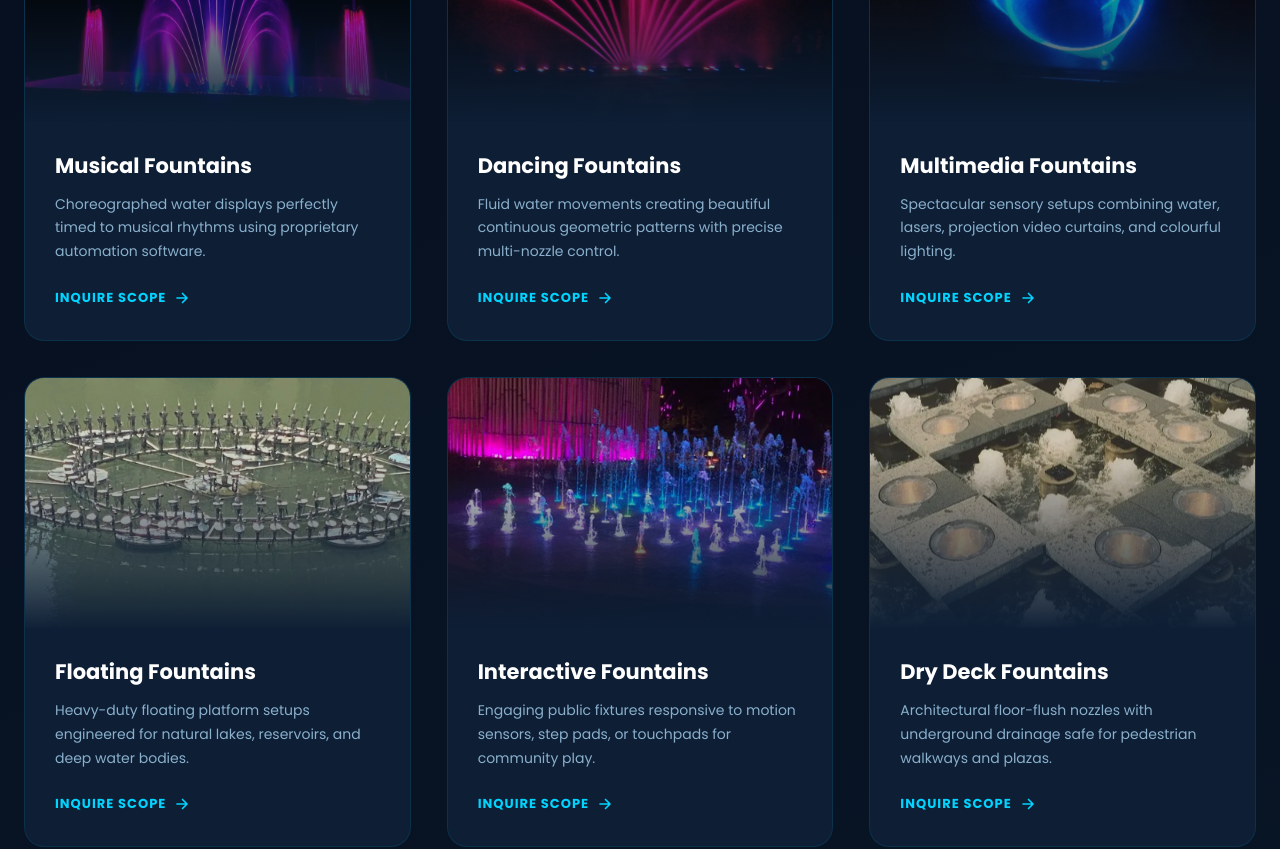
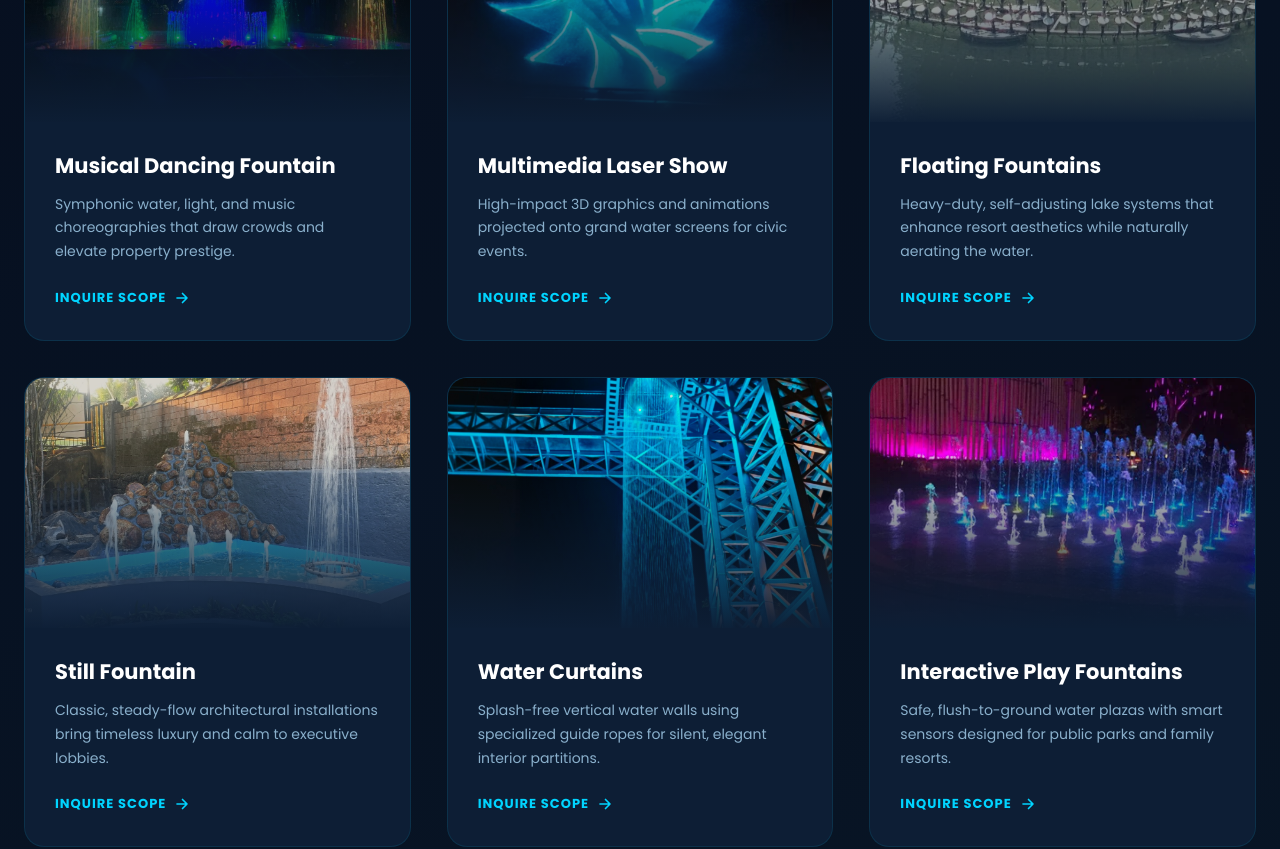
Before and after one commit to jionbiju/water-vision, a React (Vite) app in the folder frontend/: page / in a window 1280 px wide. Shown: the part 4980-5829 px from the top of the page. Built offline with nearby package versions, Linux system fonts and the light colour scheme.

Commit message:
service component updated

```diff
--- a/frontend/src/assets/data.js
+++ b/frontend/src/assets/data.js
@@ -8,7 +8,7 @@ import imgUSB           from './technology/USB Show Controller.jpeg';
 import imgPC            from './technology/PC-Based Control System.jpeg';
 import imgIsolator      from './technology/Dedicated Isolator Unit.jpeg';
 import imgControlPanel  from './technology/In-House Control Panel Manufacturing.jpg';
-import imgLED           from './technology/RGB-RGBW LED Light Manufacturing.jpg';
+import imgLED           from './technology/RGB-RGBW LED Light Manufacturing.jpeg';
 import imgCustom        from './technology/Custom Manufacturing.jpeg';
 
 export const techItems = [
@@ -118,3 +118,46 @@ export const mediaItems = [
   { type: 'video', src: gVid1  },
   { type: 'video', src: gVid2  },
 ];
+
+// ─────────────────────────────────────────────────────────────
+//  Services
+// ─────────────────────────────────────────────────────────────
+import sImg1 from './services/Musical Dancing Fountain.jpeg';
+import sImg2 from './services/Multimedia laser show.jpeg';
+import sImg3 from './services/Floating Fountains.jpeg';
+import sImg4 from './services/Still fountain.jpeg';
+import sImg5 from './services/Water curtains.jpeg';
+import sImg6 from './services/Interactive Fountains.png';
+
+export const serviceItems = [
+  {
+    title: 'Musical Dancing Fountain',
+    desc: 'Symphonic water, light, and music choreographies that draw crowds and elevate property prestige.',
+    image: sImg1,
+  },
+  {
+    title: 'Multimedia Laser Show',
+    desc: 'High-impact 3D graphics and animations projected onto grand water screens for civic events.',
+    image: sImg2,
+  },
+  {
+    title: 'Floating Fountains',
+    desc: 'Heavy-duty, self-adjusting lake systems that enhance resort aesthetics while naturally aerating the water.',
+    image: sImg3,
+  },
+  {
+    title: 'Still Fountain',
+    desc: 'Classic, steady-flow architectural installations bring timeless luxury and calm to executive lobbies.',
+    image: sImg4,
+  },
+  {
+    title: 'Water Curtains',
+    desc: 'Splash-free vertical water walls using specialized guide ropes for silent, elegant interior partitions.',
+    image: sImg5,
+  },
+  {
+    title: 'Interactive Play Fountains',
+    desc: 'Safe, flush-to-ground water plazas with smart sensors designed for public parks and family resorts.',
+    image: sImg6,
+  },
+];
--- a/frontend/src/components/Services/Services.jsx
+++ b/frontend/src/components/Services/Services.jsx
@@ -1,44 +1,5 @@
-import React from 'react';
 import './Services.css';
-import img1 from '../../assets/services/Musical_Fountains.png';
-import img2 from '../../assets/services/Dancing Fountains.jpg';
-import img6 from '../../assets/services/Dry Deck Fountains.png';
-import img3 from '../../assets/services/Multimedia Fountains.jpeg';
-import img4 from '../../assets/services/Floating Fountains.jpeg';
-import img5 from '../../assets/services/Interactive Fountains.png';
-const serviceList = [
-  {
-    title: "Musical Fountains",
-    desc: "Choreographed water displays perfectly timed to musical rhythms using proprietary automation software.",
-    image: img1
-  },
-  {
-    title: "Dancing Fountains",
-    desc: "Fluid water movements creating beautiful continuous geometric patterns with precise multi-nozzle control.",
-    image: img2
-  },
-  {
-    title: "Multimedia Fountains",
-    desc: "Spectacular sensory setups combining water, lasers, projection video curtains, and colourful lighting.",
-    image: img3
-  },
-  {
-    title: "Floating Fountains",
-    desc: "Heavy-duty floating platform setups engineered for natural lakes, reservoirs, and deep water bodies.",
-    image: img4
-  },
-  {
-    title: "Interactive Fountains",
-    desc: "Engaging public fixtures responsive to motion sensors, step pads, or touchpads for community play.",
-    image: img5
-  },
-  {
-    title: "Dry Deck Fountains",
-    desc: "Architectural floor-flush nozzles with underground drainage safe for pedestrian walkways and plazas.",
-    image: img6
-  }
-
-];
+import { serviceItems } from '../../assets/data.js';
 
 const Services = () => (
   <section className="services-section" id="services">
@@ -54,7 +15,7 @@ const Services = () => (
       </div>
 
       <div className="services-grid">
-        {serviceList.map((service, i) => (
+        {serviceItems.map((service, i) => (
           <div className="service-card" key={i} style={{ animationDelay: `${i * 0.08}s` }}>
             <div className="service-img-wrapper">
               <img src={service.image} alt={service.title} className="service-photo" loading="lazy" />
```
Also changed, not shown: frontend/src/assets/technology/RGB-RGBW LED Light Manufacturing.jpeg (added), frontend/src/assets/technology/RGB-RGBW LED Light Manufacturing1.jpg (renamed from frontend/src/assets/technology/RGB-RGBW LED Light Manufacturing.jpg).
